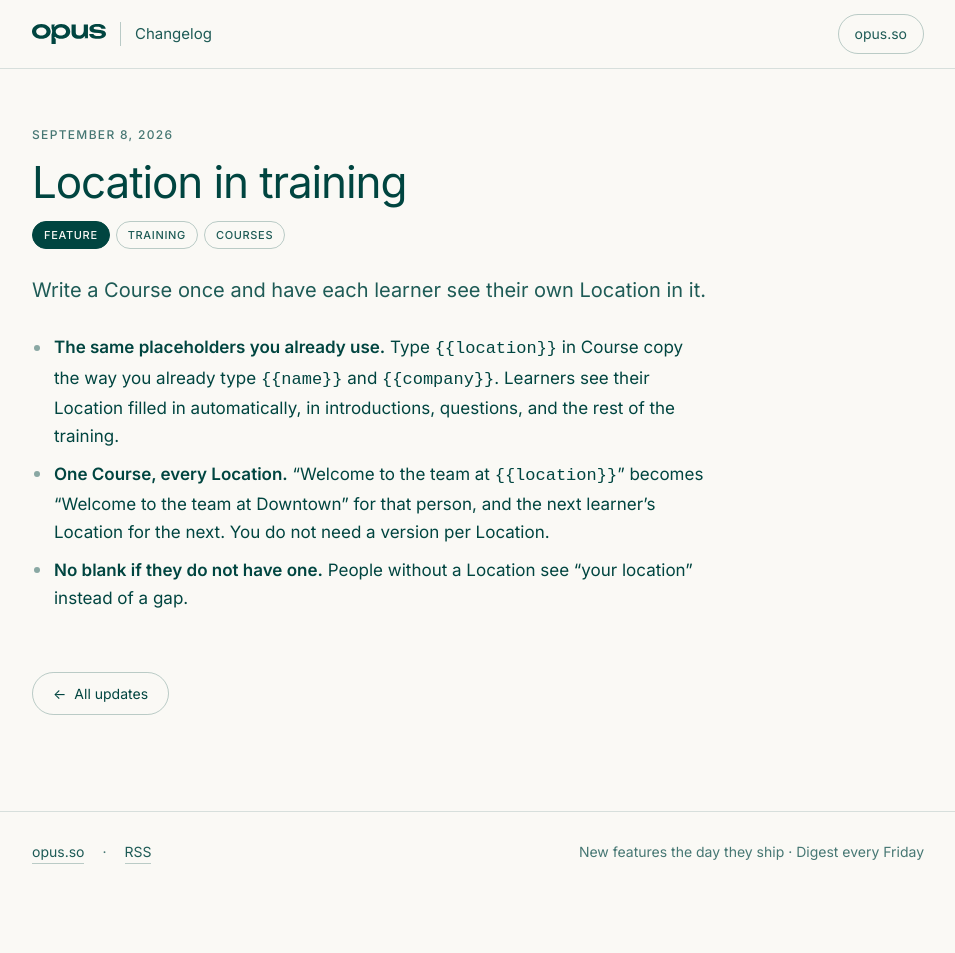
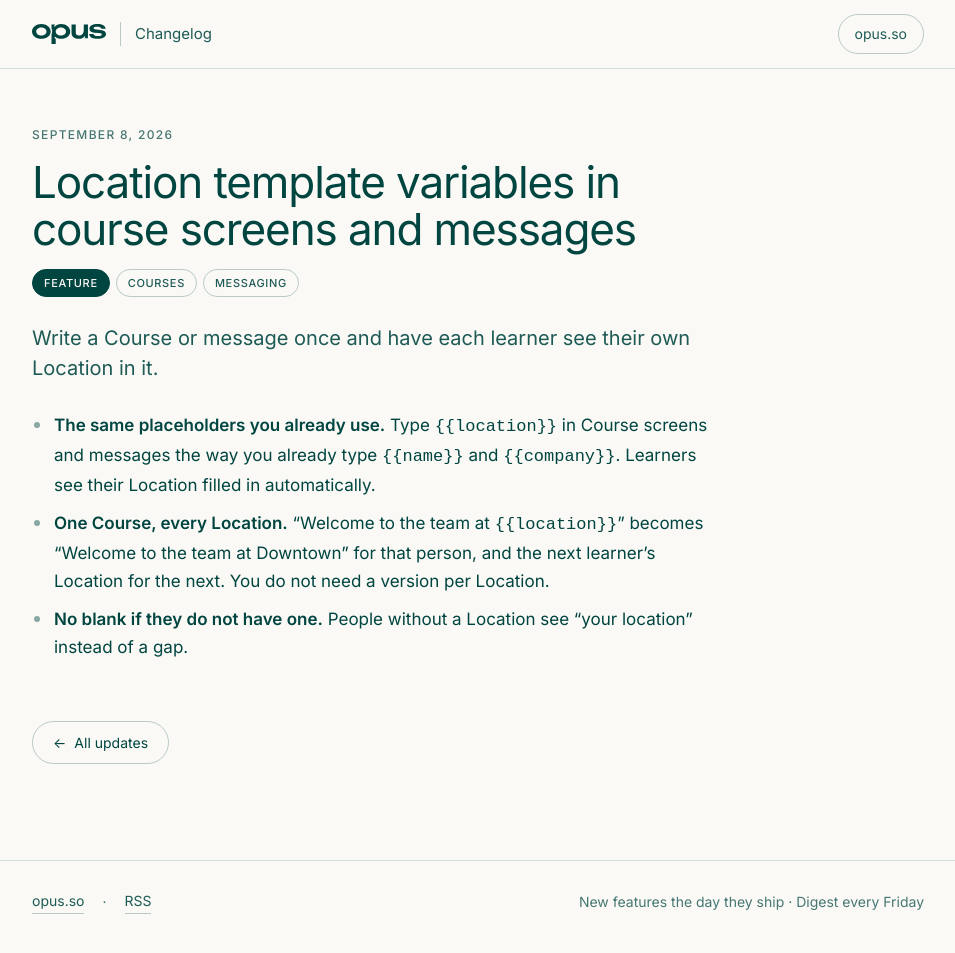
Before and after one commit to opus-training/changelog, a Jekyll site: the page built from _posts/2026-09-08-location-in-training-copy.md, in a window 1280 px wide and 970 px high. Shown: the top 953 px of the window, without its empty margins (162-1117 px from the left). Built offline with Jekyll 4.4.1, drawn with Linux system fonts in a browser that asks for light colours.

Commit message:
Title the location changelog for course screens and messages

```diff
--- a/_posts/2026-09-08-location-in-training-copy.md
+++ b/_posts/2026-09-08-location-in-training-copy.md
@@ -1,12 +1,12 @@
 ---
-title: "Location in training"
+title: "Location template variables in course screens and messages"
 date: 2026-09-08
 kind: feature
-tags: [Feature, Training, Courses]
+tags: [Feature, Courses, Messaging]
 ---
 
-Write a Course once and have each learner see their own Location in it.
+Write a Course or message once and have each learner see their own Location in it.
 
-- **The same placeholders you already use.** Type `{% raw %}{{location}}{% endraw %}` in Course copy the way you already type `{% raw %}{{name}}{% endraw %}` and `{% raw %}{{company}}{% endraw %}`. Learners see their Location filled in automatically, in introductions, questions, and the rest of the training.
+- **The same placeholders you already use.** Type `{% raw %}{{location}}{% endraw %}` in Course screens and messages the way you already type `{% raw %}{{name}}{% endraw %}` and `{% raw %}{{company}}{% endraw %}`. Learners see their Location filled in automatically.
 - **One Course, every Location.** "Welcome to the team at `{% raw %}{{location}}{% endraw %}`" becomes "Welcome to the team at Downtown" for that person, and the next learner's Location for the next. You do not need a version per Location.
 - **No blank if they do not have one.** People without a Location see "your location" instead of a gap.
```
